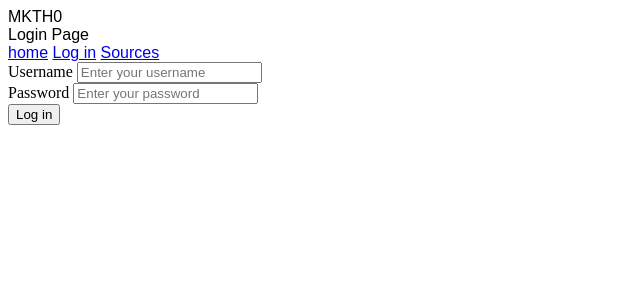
After one commit to melja/mkth, a Flask app: page /login/ in a window 1280 px wide. The commit adds this page. Shown: the top 300 px of the page, without its empty margins (0-640 px from the left). Run offline with Flask 3, Linux system fonts and the light colour scheme.

Commit message:
Starting scaffold for login and dummy content

```diff
--- a/app.py
+++ b/app.py
@@ -1,7 +1,30 @@
-from flask import Flask, render_template
+from flask import Flask, render_template, request, redirect, url_for
+from flask_login import login_user, LoginManager, UserMixin
 
 app = Flask(__name__)
 
+sourcelist = [
+        ("Serious Research Text", "Dr Oswald Busyson, MD"),
+        ("Current Health Claims, Volume 13", "Martha Marysdottir-Winthorpe"),
+        ("Prominent Science Today", "Editors")
+    ]
+
 @app.route("/")
-def root():
+def index():
     return render_template("index.html")
+
+@app.route("/login/", methods=["GET", "POST"])
+def login():
+    if request.method == "GET":
+        return render_template("login.html", error=False)
+    if request.method == "POST":
+        if request.form["username"] != "admin":
+            return render_template("login.html", error=True)
+        return redirect(url_for("index"))
+
+@app.route("/sources/", methods=["GET", "POST"])
+def sources():
+    if request.method=="GET":
+        return render_template("sources.html", sources=sourcelist)
+    sourcelist.append((request.form["title"],request.form["authors"]))
+    return redirect(url_for("sources"))
--- a/requirements.txt
+++ b/requirements.txt
@@ -1,9 +1,10 @@
 blinker==1.7.0
 click==8.1.7
 Flask==3.0.0
+Flask-Login==0.6.3
 importlib-metadata==7.0.1
 itsdangerous==2.1.2
-Jinja2==3.1.2
+Jinja2==3.1.3
 MarkupSafe==2.1.3
 waitress==2.1.2
 Werkzeug==3.0.1
--- a/templates/base.html
+++ b/templates/base.html
@@ -9,7 +9,15 @@
     <link rel="stylesheet" href="/static/styles.css">
 </head>
 <body>
-    <div class="header-test">Header</div>
+    <header>
+        <div class="header-test">MKTH0
+        {% block header %}
+        {% endblock %}
+        <a href="/">home</a>
+        <a href="/login">Log in</a>
+        <a href="/sources">Sources</a>
+        </div>
+    </header>
     <div>
         {% block content %}
         {% endblock %}
--- a/templates/index.html
+++ b/templates/index.html
@@ -1,4 +1,8 @@
 {% extends "base.html" %}
+
+{% block header %}
+<div>Home Page</div>
+{% endblock %}
 
 {% block content %}
 <div>Index</div>
--- /dev/null
+++ b/templates/login.html
@@ -0,0 +1,19 @@
+{% extends "base.html" %}
+
+{% block header %}
+<div>Login Page</div>
+{% endblock %}
+
+{% block content %}
+<form method="POST" action=".">
+    <div>
+        <label for="username">Username</label>
+        <input id="username" name="username" placeholder="Enter your username"></input>
+    </div>
+    <div>
+        <label for="password">Password</label>
+        <input type="password" id="password" name="password" placeholder="Enter your password"></input>
+    </div>
+    <button type="submit">Log in</button>
+</form>
+{% endblock %}
```
Also changed, not shown: templates/sources.html (added, +24 -0 lines).
